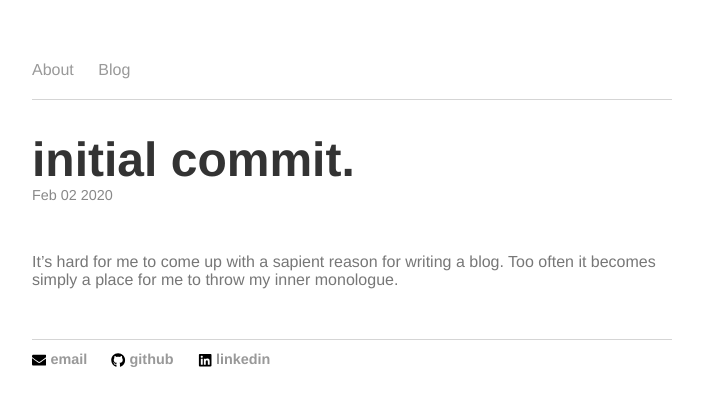
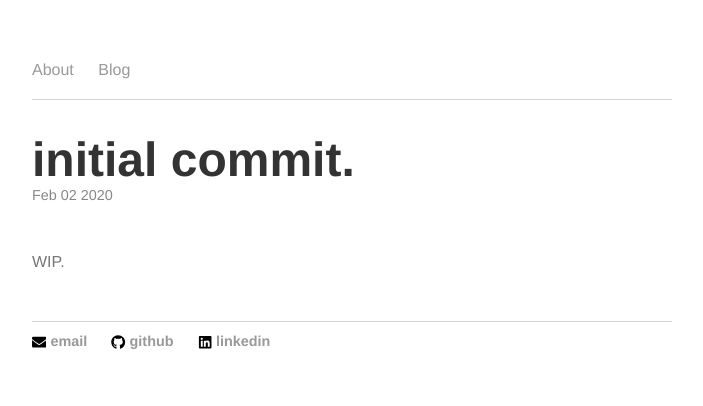
Before and after one commit to ttzhou/ttzhou.github.io, a plain HTML site: page 2020/02/02/initial-commit.html in a window 1280 px wide. Shown: the whole page, without its empty margins (288-991 px from the left). Drawn offline with nearby package versions, Linux system fonts and the light colour scheme; some packages are replaced by stand-ins of ours.

Commit message:
added WIP and TODO markers to some posts

```diff
--- a/2020/02/02/initial-commit.html
+++ b/2020/02/02/initial-commit.html
@@ -30,7 +30,7 @@
 <h5>Feb 02 2020</h5>
 
 <div style="margin-top: 50px;">
-<p>It’s hard for me to come up with a sapient reason for writing a blog. Too often it becomes simply a place for me to throw my inner monologue.</p>
+<p>WIP.</p>
 
 
 </div>
```
Also changed, not shown: 2020/02/03/the-perceptron.html (+3 -0 lines), 2 other files.
